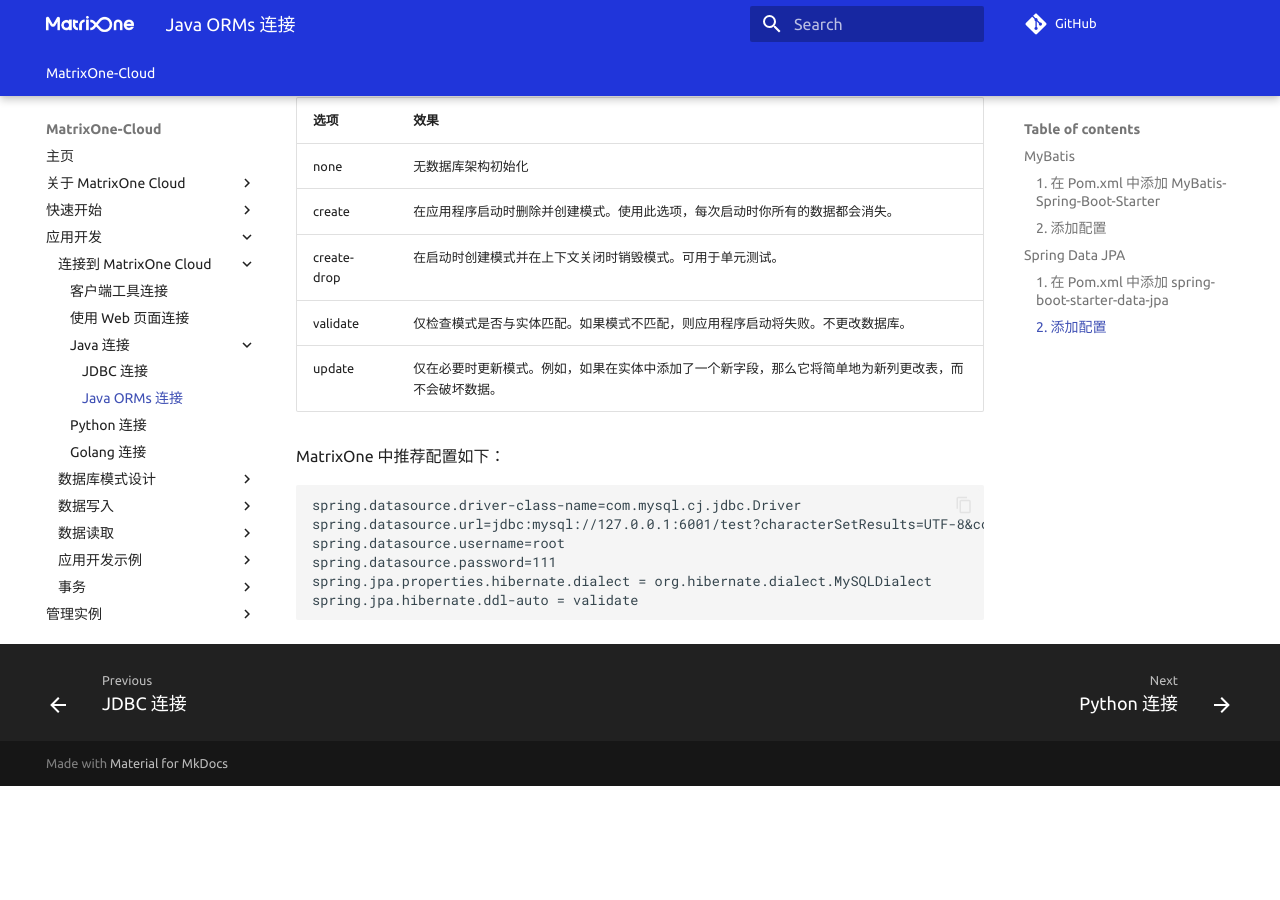
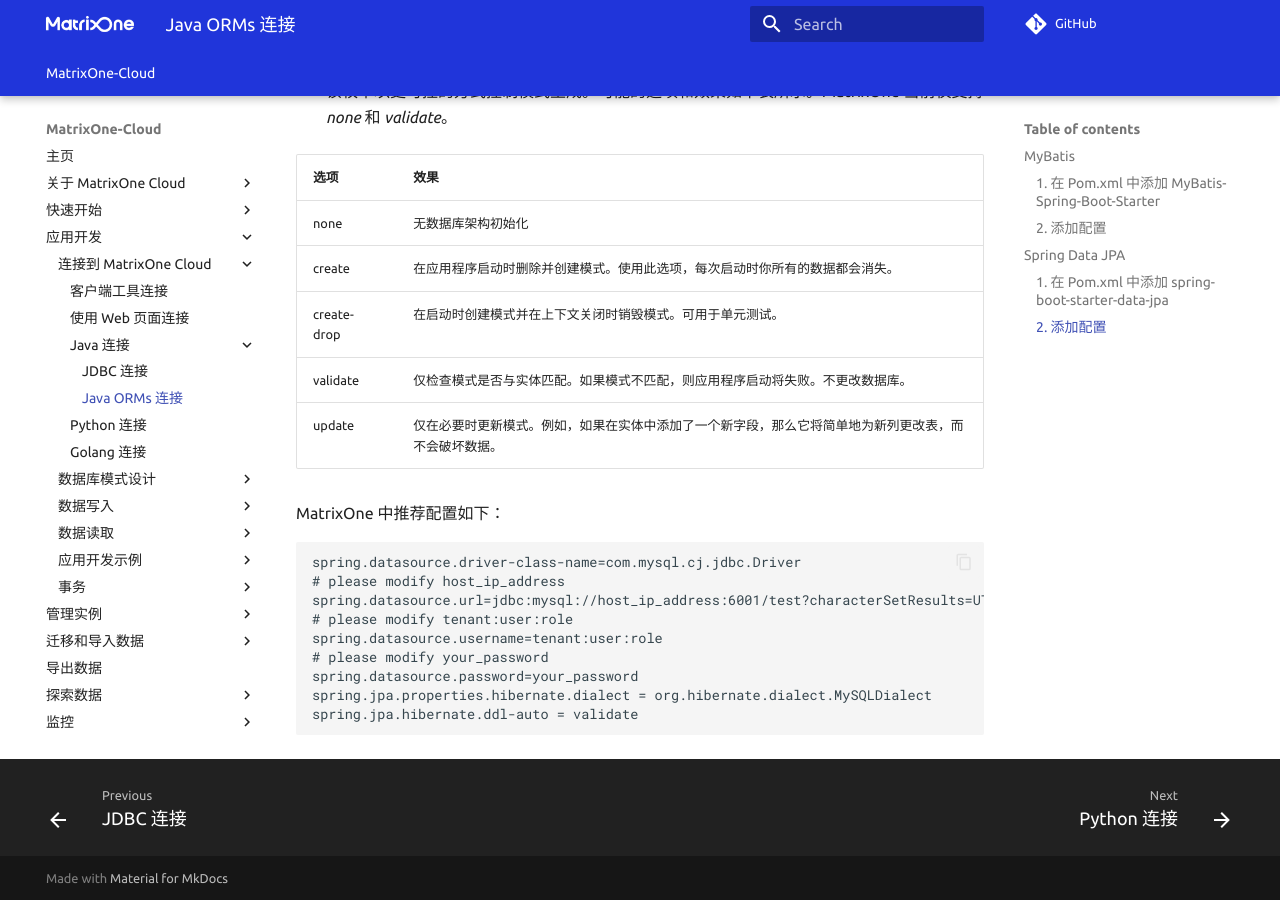
Before and after one commit to yangj1211/moc-docs, an MkDocs documentation site: the page built from docs/MatrixOne-Cloud/App-Develop/connect-mo/java-connect-to-matrixone/connect-mo-with-orm.md, in a window 1280 px wide and 900 px high, scrolled down 2270 px. Built offline with MkDocs 1.6.1 and Material for MkDocs 9.7.7, drawn with Linux system fonts in a browser that asks for light colours; comment, search, counter and statistics services are not loaded; the version menu is left out; before the commit the page ends 3056 px from its top, so only the background shows below that; some of the changed text lies outside the part shown.

Commit message:
change host-username-password

````diff
--- a/docs/MatrixOne-Cloud/App-Develop/connect-mo/java-connect-to-matrixone/connect-mo-with-orm.md
+++ b/docs/MatrixOne-Cloud/App-Develop/connect-mo/java-connect-to-matrixone/connect-mo-with-orm.md
@@ -34,9 +34,12 @@
 
 ```
 spring.datasource.driver-class-name=com.mysql.cj.jdbc.Driver
-spring.datasource.url=jdbc:mysql://127.0.0.1:6001/test?characterSetResults=UTF-8&continueBatchOnError=false&useServerPrepStmts=true&alwaysSendSetIsolation=false&useLocalSessionState=true&zeroDateTimeBehavior=CONVERT_TO_NULL&failoverReadOnly=false&serverTimezone=Asia/Shanghai&socketTimeout=30000
-spring.datasource.username=root
-spring.datasource.password=111
+# please modify host_ip_address
+spring.datasource.url=jdbc:mysql://host_ip_address:6001/test?characterSetResults=UTF-8&continueBatchOnError=false&useServerPrepStmts=true&alwaysSendSetIsolation=false&useLocalSessionState=true&zeroDateTimeBehavior=CONVERT_TO_NULL&failoverReadOnly=false&serverTimezone=Asia/Shanghai&socketTimeout=30000
+# please modify tenant:user:role
+spring.datasource.username=tenant:user:role
+# please modify your_password
+spring.datasource.password=your_password
 mybatis.mapper-locations=classpath:mapping/*xml
 ```
 
@@ -74,21 +77,24 @@
 
 - `spring.jpa.hibernate.ddl-auto`：`spring.jpa.hibernate.ddl-auto` 属性采用一个枚举，该枚举以更可控的方式控制模式生成。可能的选项和效果如下表所示。MatrixOne 当前仅支持 *none* 和 *validate*。
 
-| 选项      | 效果                                                       |
-| ----------- | ------------------------------------------------------------ |
-| none        | 无数据库架构初始化                            |
-| create      | 在应用程序启动时删除并创建模式。使用此选项，每次启动时你所有的数据都会消失。 |
-| create-drop | 在启动时创建模式并在上下文关闭时销毁模式。可用于单元测试。 |
-| validate    | 仅检查模式是否与实体匹配。如果模式不匹配，则应用程序启动将失败。不更改数据库。 |
+| 选项        | 效果                                                                                                 |
+| ----------- | ---------------------------------------------------------------------------------------------------- |
+| none        | 无数据库架构初始化                                                                                   |
+| create      | 在应用程序启动时删除并创建模式。使用此选项，每次启动时你所有的数据都会消失。                         |
+| create-drop | 在启动时创建模式并在上下文关闭时销毁模式。可用于单元测试。                                           |
+| validate    | 仅检查模式是否与实体匹配。如果模式不匹配，则应用程序启动将失败。不更改数据库。                       |
 | update      | 仅在必要时更新模式。例如，如果在实体中添加了一个新字段，那么它将简单地为新列更改表，而不会破坏数据。 |
 
 MatrixOne 中推荐配置如下：
 
 ```
 spring.datasource.driver-class-name=com.mysql.cj.jdbc.Driver
-spring.datasource.url=jdbc:mysql://127.0.0.1:6001/test?characterSetResults=UTF-8&continueBatchOnError=false&useServerPrepStmts=true&alwaysSendSetIsolation=false&useLocalSessionState=true&zeroDateTimeBehavior=CONVERT_TO_NULL&failoverReadOnly=false&serverTimezone=Asia/Shanghai&socketTimeout=30000
-spring.datasource.username=root
-spring.datasource.password=111
+# please modify host_ip_address
+spring.datasource.url=jdbc:mysql://host_ip_address:6001/test?characterSetResults=UTF-8&continueBatchOnError=false&useServerPrepStmts=true&alwaysSendSetIsolation=false&useLocalSessionState=true&zeroDateTimeBehavior=CONVERT_TO_NULL&failoverReadOnly=false&serverTimezone=Asia/Shanghai&socketTimeout=30000
+# please modify tenant:user:role
+spring.datasource.username=tenant:user:role
+# please modify your_password
+spring.datasource.password=your_password
 spring.jpa.properties.hibernate.dialect = org.hibernate.dialect.MySQLDialect
 spring.jpa.hibernate.ddl-auto = validate
 ```
````
Also changed, not shown: docs/MatrixOne-Cloud/App-Develop/Tutorial/develop-java-crud-demo.md (+7 -4 lines), docs/MatrixOne-Cloud/App-Develop/Tutorial/springboot-hibernate-crud-demo.md (+33 -21 lines), docs/MatrixOne-Cloud/App-Develop/Tutorial/springboot-mybatis-crud-demo.md (+36 -24 lines), docs/MatrixOne-Cloud/App-Develop/connect-mo/java-connect-to-matrixone/connect-mo-with-jdbc.md (+4 -4 lines).
